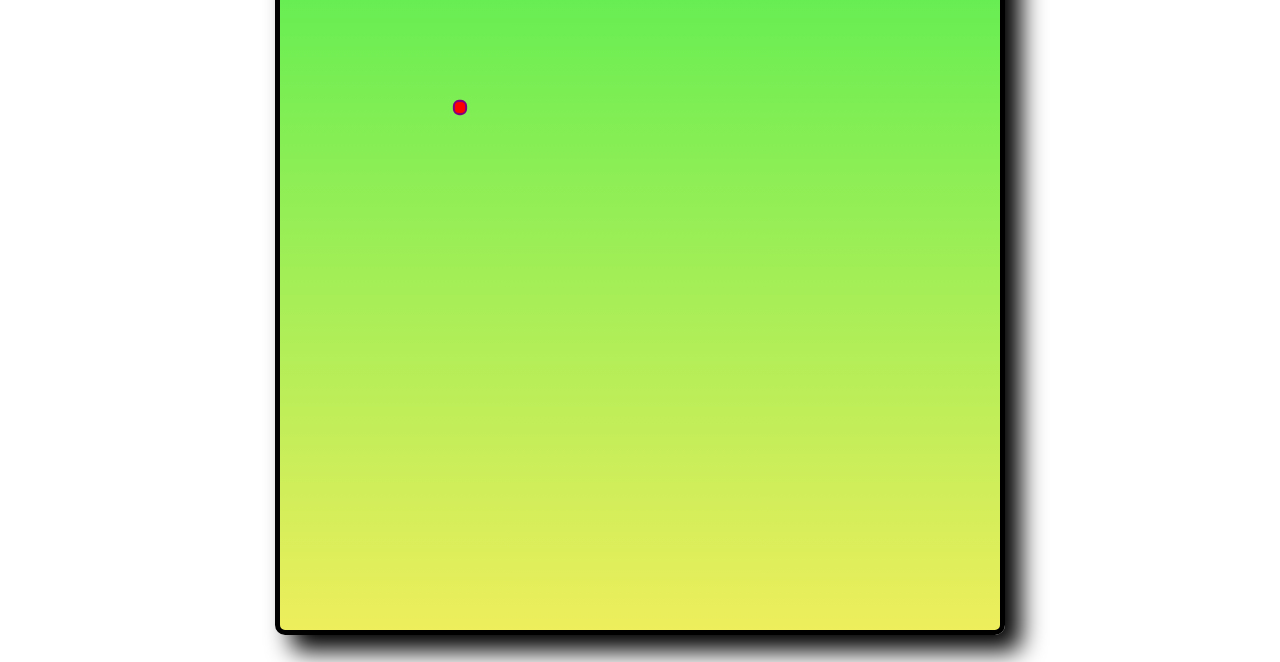
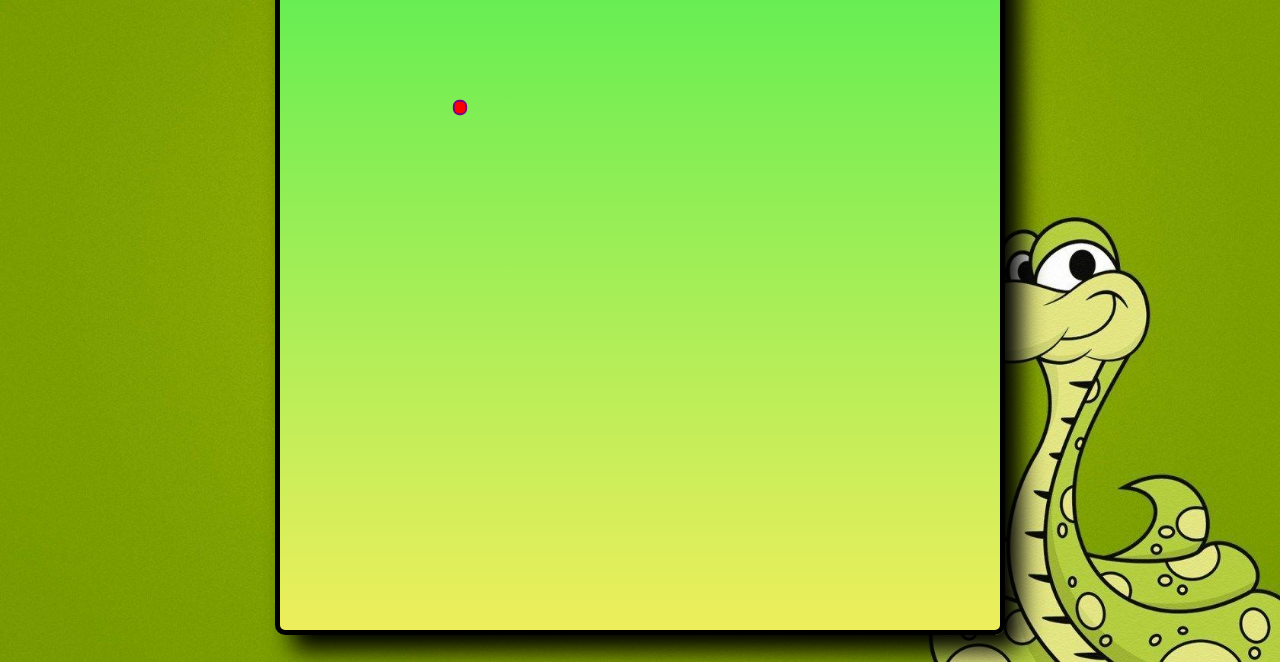
Before and after one commit to kumarharsh13/Snake-Game, a plain HTML site: page index.html in a window 1280 px wide. Shown: the part 138-800 px from the top of the page. Drawn offline with Linux system fonts and the light colour scheme.

Commit message:
Update style.css
Version-1.1

```diff
--- a/CSS/style.css
+++ b/CSS/style.css
@@ -4,7 +4,7 @@
 }
 
 .body{
-    background: url("../Snake-Game/Images/bg.jpg");
+    background: url("../Images/bg.jpg");
     min-height: 100vh; /* view port height*/
     background-size: 100vw 100vh;
     background-repeat: no-repeat;
```
